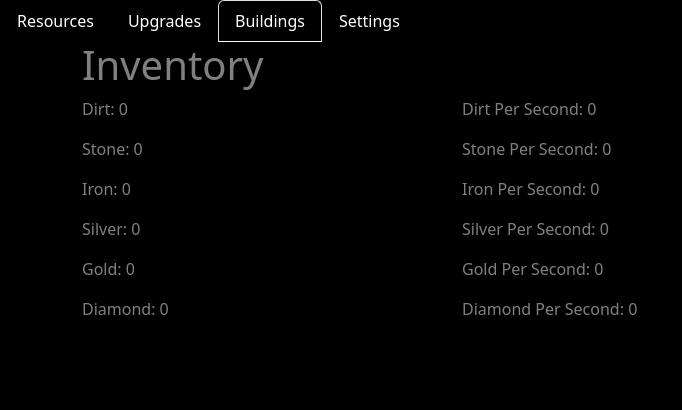
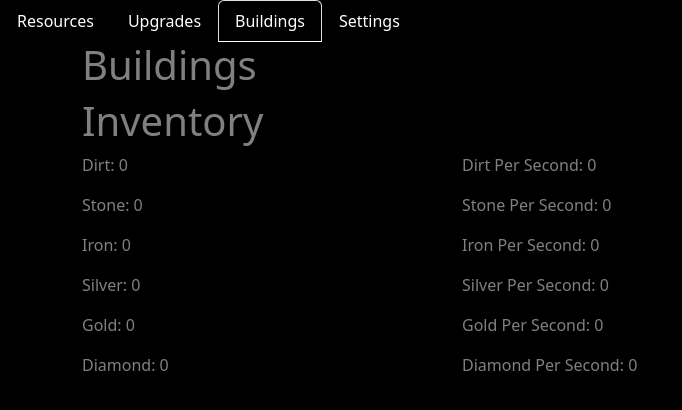
Before and after one commit to Animenima/Idle, a plain HTML site: page index.html in a window 1280 px wide. Both pictures are taken after a click on the tab "Buildings". Shown: the whole page, without its empty margins (0-682 px from the left). Drawn offline with nearby package versions, Linux system fonts and the light colour scheme.

Commit message:
Update index.html
Added header for buildings. No buildings added yet

```diff
--- a/index.html
+++ b/index.html
@@ -131,6 +131,11 @@
 
             <div class="tab-pane fade" id="buildings" role="tabpanel" aria-labelledby="buildings-tab">
 
+                <div class="container-lg">
+                    <h1>Buildings</h1>
+                </div>
+
+
             </div>
 
 
```
